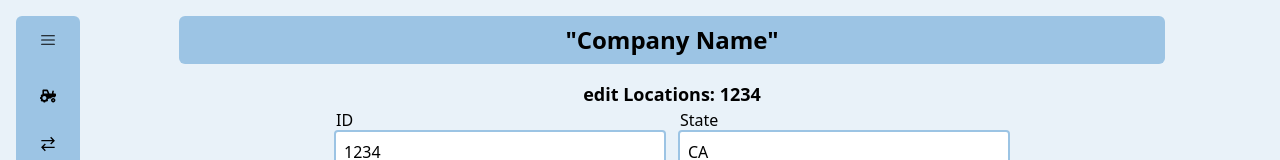
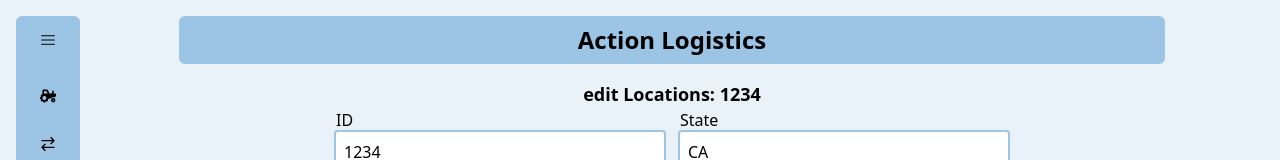
Before and after one commit to LaloStroke/action-logistics, a React (Vite) app: page /edit/Catalogs/Locations/1234 in a window 1280 px wide. Shown: the top 160 px of the page. Built offline with nearby package versions, Linux system fonts and the light colour scheme.

Commit message:
[add] first demo

```diff
--- a/src/components/Layout/index.tsx
+++ b/src/components/Layout/index.tsx
@@ -1,30 +1,20 @@
-import React from "react";
-import Sidebar from "../Sidebar";
-import "./layout.css";
-import { useLocation } from "react-router";
-import { useSelector } from "react-redux";
+import React from 'react';
+import Sidebar from '../Sidebar';
+import './layout.css';
+import { useLocation } from 'react-router';
+import { useSelector } from 'react-redux';
 
-const Layout: React.FC<{ children: JSX.Element | JSX.Element[] }> = ({
-  children
-}): JSX.Element => {
+const Layout: React.FC<{ children: JSX.Element | JSX.Element[] }> = ({ children }): JSX.Element => {
   let location = useLocation();
-  const isOpenSidebar = useSelector(
-    (state: { app: Store }) => state.app.sidebarOpen
-  );
-  const handleStyles = isOpenSidebar ? "layout_open" : "layout_close";
-  const ShowSidebar = location.pathname !== "/login";
+  const isOpenSidebar = useSelector((state: { app: Store }) => state.app.sidebarOpen);
+  const handleStyles = isOpenSidebar ? 'layout_open' : 'layout_close';
+  const ShowSidebar = location.pathname !== '/login';
   return (
-    <main
-      className={`${
-        ShowSidebar ? "layout" : "w-full"
-      } ${handleStyles} bg-terciary`}
-    >
-      {location.pathname !== "/login" && <Sidebar />}
-      <div className={`${ShowSidebar ? "content" : "h-full grid"}`}>
-        {ShowSidebar ? <div className="companyName">"Company Name"</div> : ""}
-        <div className={`${ShowSidebar ? "contentChildren" : ""}`}>
-          {children}
-        </div>
+    <main className={`${ShowSidebar ? 'layout' : 'w-full'} ${handleStyles} bg-terciary`}>
+      {location.pathname !== '/login' && <Sidebar />}
+      <div className={`${ShowSidebar ? 'content' : 'h-full grid'}`}>
+        {ShowSidebar ? <div className="companyName">Action Logistics</div> : ''}
+        <div className={`${ShowSidebar ? 'contentChildren' : ''}`}>{children}</div>
       </div>
     </main>
   );
--- a/src/views/Catalogs/index.tsx
+++ b/src/views/Catalogs/index.tsx
@@ -6,7 +6,7 @@ import Button from '../../components/Button';
 import { loginValidations } from '@/constants/validations/login';
 import { Forms } from '../../constants/forms';
 import { useNavigate, useParams } from 'react-router';
-import { ShowToast } from '@/components/Toast';
+import { ShowToast } from '../../components/Toast';
 
 const Catalogs: React.FC = (): React.ReactElement => {
   const [setLocation, { isError, isSuccess, isLoading }] = useSetLocationMutation();
@@ -31,7 +31,7 @@ const Catalogs: React.FC = (): React.ReactElement => {
   useEffect((): void => {
     if (isError) {
       ShowToast({ label: 'success c:', type: 'success' });
-      navigate(`/Configs/${catalogType}`);
+      navigate(`/Catalogs/${catalogType}`);
       return;
     }
   }, [isError]);
```
